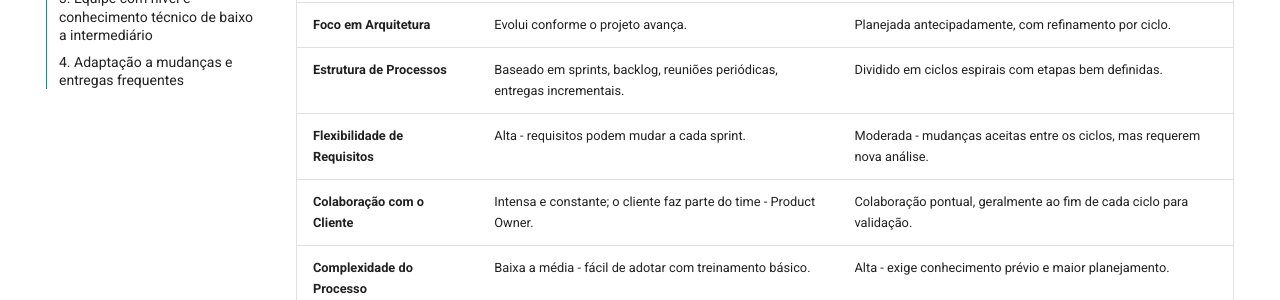
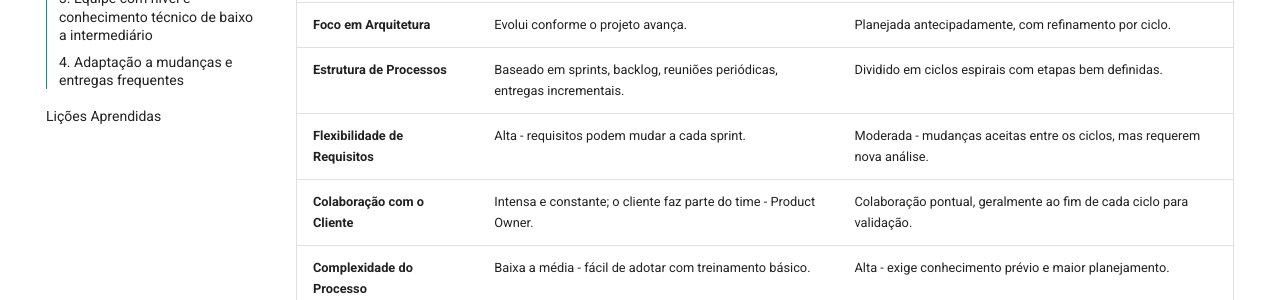
Before and after one commit to mdsreq-fga-unb/2025.1-T02-ConsultTributario, an MkDocs documentation site: the page built from docs/visao-produto/estrategias-engenharia-software.md, in a window 1280 px wide. Shown: the part 529-829 px from the top of the page. Built offline with MkDocs 1.6.1 and Material for MkDocs 9.7.7, drawn with Linux system fonts in a browser that asks for light colours; comment, search, counter and statistics services are not loaded.

Commit message:
Update mkdocs.yml

```diff
--- a/mkdocs.yml
+++ b/mkdocs.yml
@@ -74,7 +74,7 @@ nav:
     # - Requisitos de Software: visao-produto/requisitos-software.md
     # - DoR e DoD: visao-produto/dor-dod.md
     # - Product Backlog: visao-produto/product-backlog.md
-    # - Lições Aprendidas: visao-produto/licoes-aprendidas.md
+          - Lições Aprendidas: visao-produto/licoes-aprendidas.md
   - Guia de Contribuição:
     - Política de Branches: guia-contribuicao/politica-de-branches.md
     - Política de Commits: guia-contribuicao/politica-de-commits.md
```
